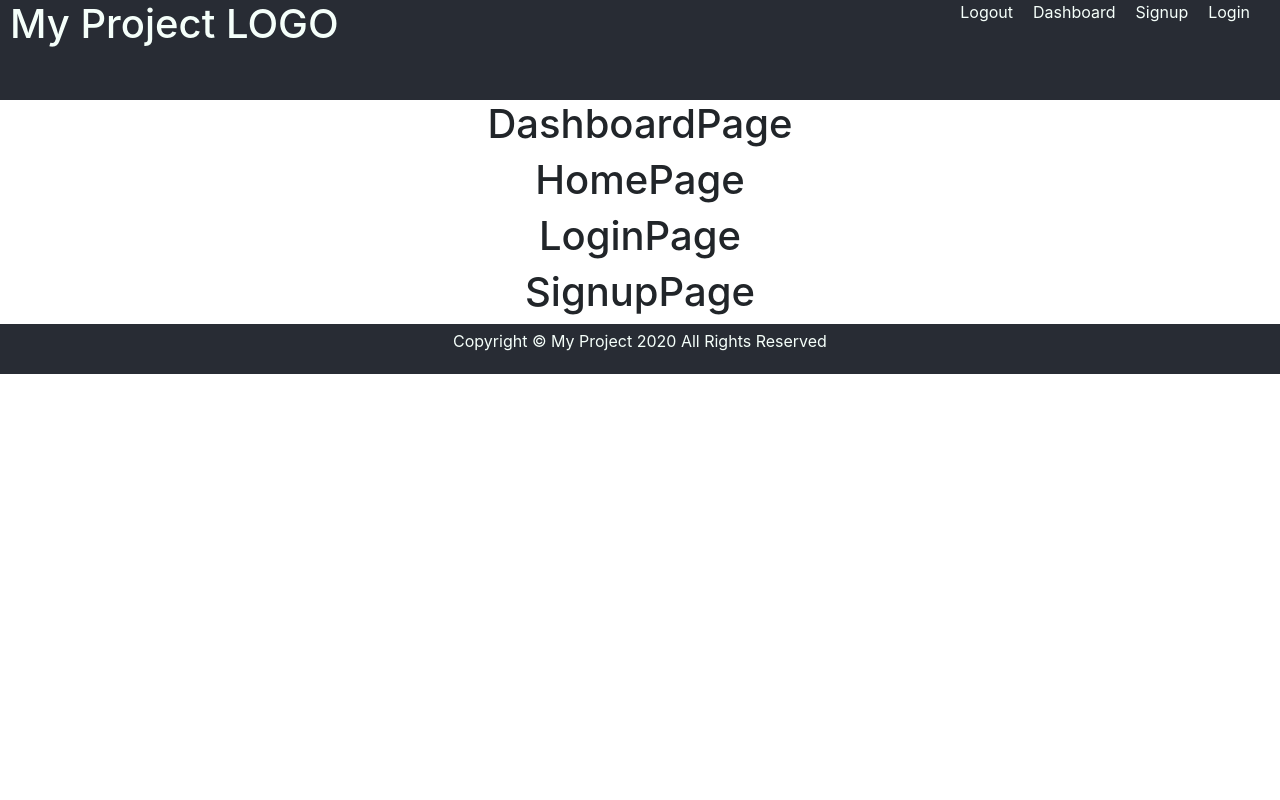
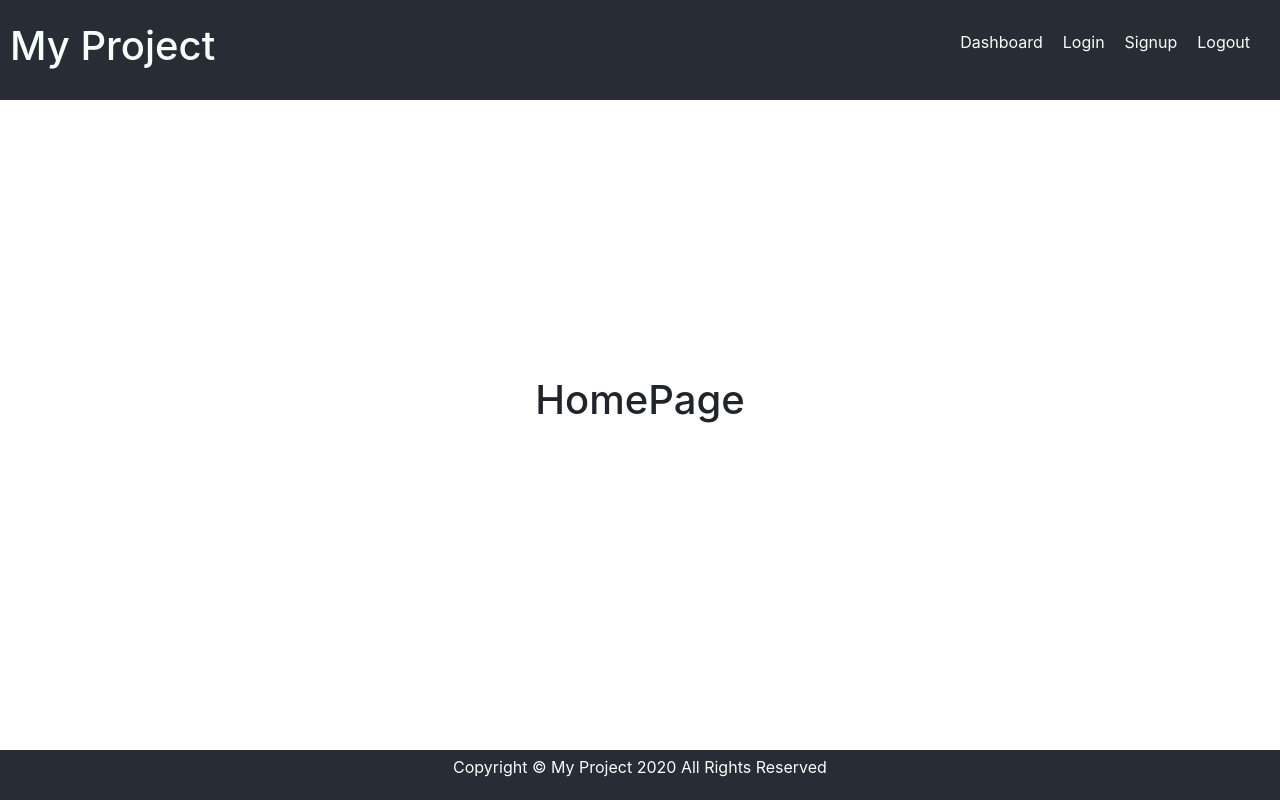
Before and after one commit to tyree83/project-3-frontend, a React (Create React App) app: page / in a window 1280 px wide. Built offline with nearby package versions, Linux system fonts and the light colour scheme.

Commit message:
added services stubbed up funtions

```diff
--- a/src/App.js
+++ b/src/App.js
@@ -7,16 +7,28 @@ import LoginPage from "./pages/LoginPage"
 import SignupPage from "./pages/SignupPage"
 
 import './App.css';
+import { Switch, Route } from "react-router-dom"
 
 
 function App() {
   return (
     <div className="App">
+
       <Header />
-      <DashBoardPage />
-      <HomePage />
-      <LoginPage />
-      <SignupPage />
+      <Switch>
+        <Route exact path='/' render={ props =>
+          <HomePage />
+        }/>
+        <Route exact path='/dashboard' render={ props =>
+          <DashBoardPage />
+        }/>
+        <Route exact path='/signup' render={ props =>
+          <SignupPage />
+        }/>
+        <Route exact path='/login' render={ props =>
+          <LoginPage />
+        }/>
+      </Switch>
       <Footer />
     </div>
   );
--- a/src/components/Header/Header.css
+++ b/src/components/Header/Header.css
@@ -4,8 +4,13 @@
     padding-right: 10px;
     height: 100px;
     display: flex;
+    align-items: center;
+    justify-content: space-between;
+}
+
+.Header a {
+    text-decoration: none;
     color: mintcream;
-    justify-content: space-between;
 }
 
 .NavLinks {
--- a/src/components/Header/Header.js
+++ b/src/components/Header/Header.js
@@ -1,17 +1,20 @@
+import { Link } from 'react-router-dom';
 import './Header.css';
 
 export default function Header(props) {
     return (
-        <header className='Header'>
-            <h1>My Project LOGO</h1>
+        <header className="Header">
+            <Link to="/">
+                <h1>My Project</h1>
+            </Link>
             <nav>
-                <ul className='NavLinks'>
-                    <li>Logout</li>
-                    <li>Dashboard</li>
-                    <li>Signup</li>
-                    <li>Login</li>
+                <ul className="NavLinks">
+                    <li><Link to="/dashboard">Dashboard</Link></li>
+                    <li><Link to="/login">Login</Link></li>
+                    <li><Link to="/signup">Signup</Link></li>
+                    <li><Link to="/logout">Logout</Link></li>
                 </ul>
             </nav>
         </header>
-    )
+    );
 }
--- a/src/pages/DashboardPage.js
+++ b/src/pages/DashboardPage.js
@@ -2,8 +2,8 @@ import '../index.css'
 
 export default function DashboardPage(props) {
     return (
-        <main>
-            <h1 className='Page'>DashboardPage</h1>
+        <main className='Page'>
+            <h1 >DashboardPage</h1>
         </main>
     )
 }
--- a/src/pages/HomePage.js
+++ b/src/pages/HomePage.js
@@ -2,8 +2,8 @@ import '../index.css'
 
 export default function HomePage(props) {
     return (
-        <main>
-            <h1 className='Page'>HomePage</h1>
+        <main className='Page'>
+            <h1>HomePage</h1>
         </main>
     )
 }
--- a/src/pages/LoginPage.js
+++ b/src/pages/LoginPage.js
@@ -2,8 +2,8 @@ import '../index.css'
 
 export default function LoginPage(props) {
     return (
-        <main>
-            <h1 className='Page'>LoginPage</h1>
+        <main className='Page'>
+            <h1>LoginPage</h1>
         </main>
     )
 }
--- a/src/pages/SignupPage.js
+++ b/src/pages/SignupPage.js
@@ -2,8 +2,8 @@ import '../index.css'
 
 export default function SignupPage(props) {
     return (
-        <main>
-            <h1 className='Page'>SignupPage</h1>
+        <main className='Page'>
+            <h1>SignupPage</h1>
         </main>
     )
 }
```
Also changed, not shown: src/services/tokenService.js (added, +22 -0 lines), src/services/userService.js (added, +22 -0 lines), 1 other file (tests, documents, lock files or other folders).
